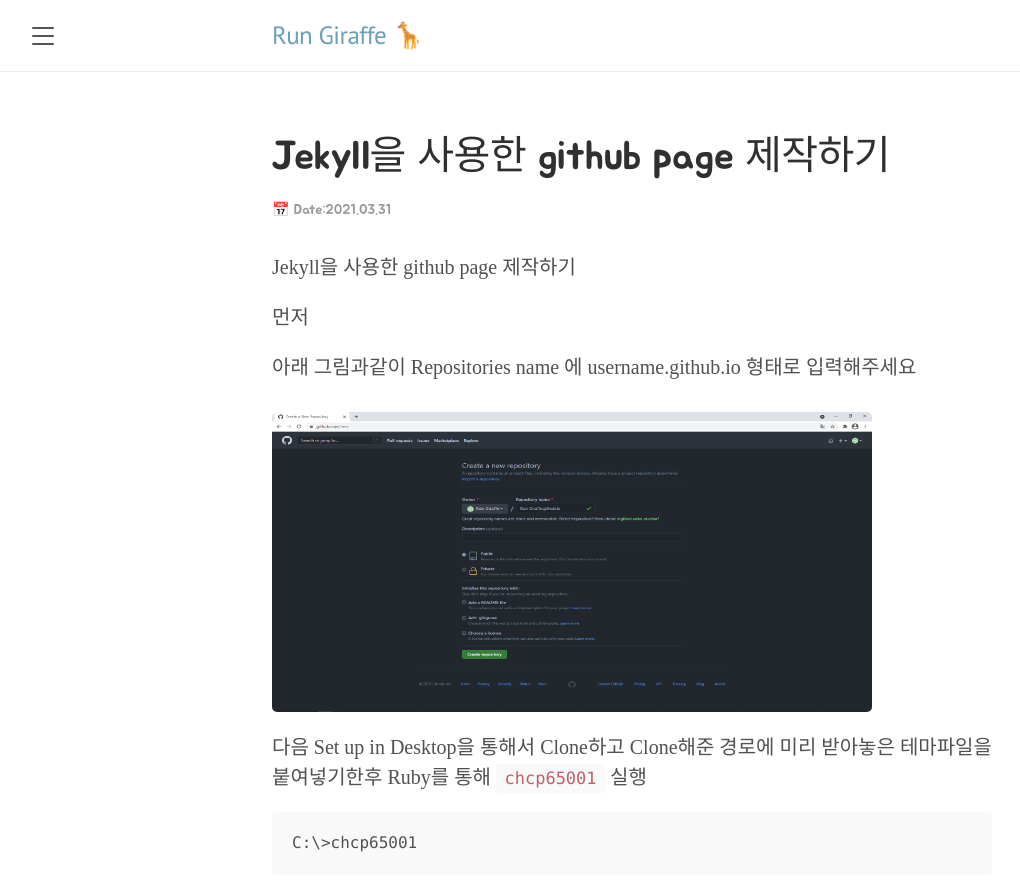
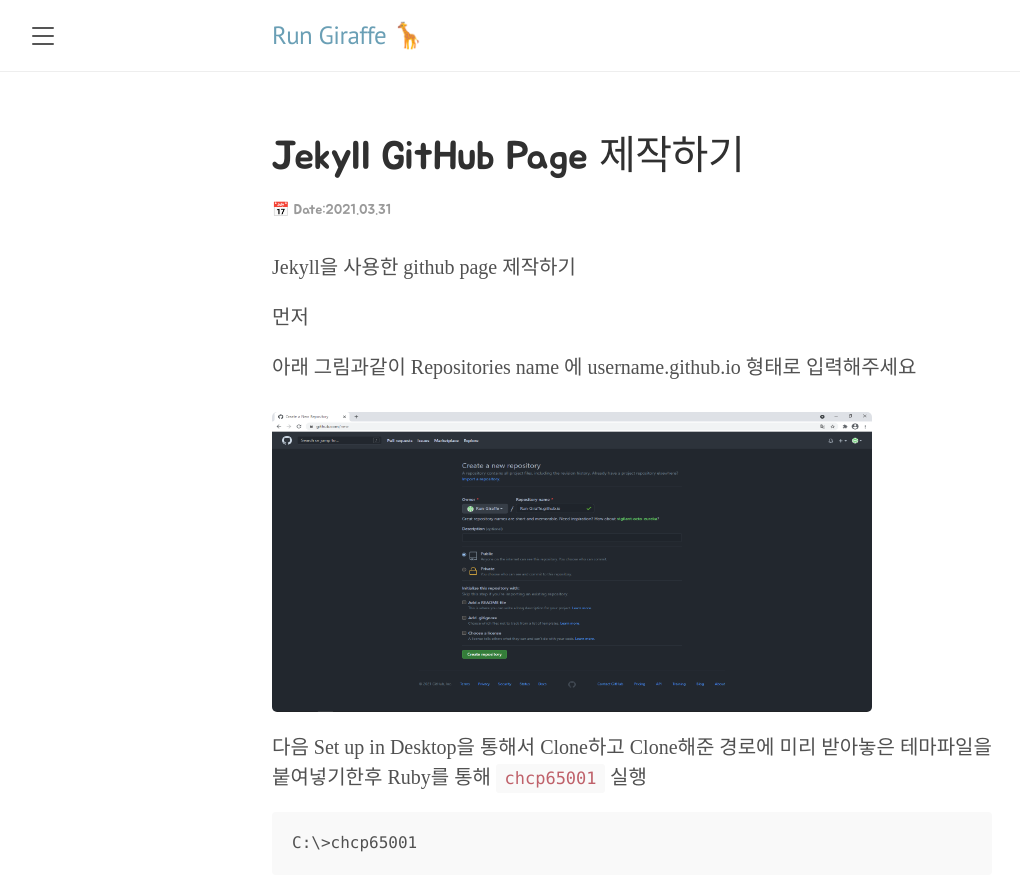
Before and after one commit to froggy0m0/froggy0m0.github.io, a Jekyll site: the page built from _posts/GitHubPage/2021-03-31-jekyll_make_git_pages.md, in a window 1280 px wide and 900 px high. Shown: the top 891 px of the window, without its empty margins (8-1028 px from the left). Built offline with Jekyll 4.4.1, drawn with Linux system fonts in a browser that asks for light colours.

Commit message:
Update 2021-03-31-jekyll_make_git_pages.md

```diff
--- a/_posts/GitHubPage/2021-03-31-jekyll_make_git_pages.md
+++ b/_posts/GitHubPage/2021-03-31-jekyll_make_git_pages.md
@@ -1,6 +1,6 @@
 ---
 layout: post
-title: Jekyll을 사용한 github page 제작하기
+title: Jekyll GitHub Page 제작하기
 categories: GitHubPage
 
 ---
```
